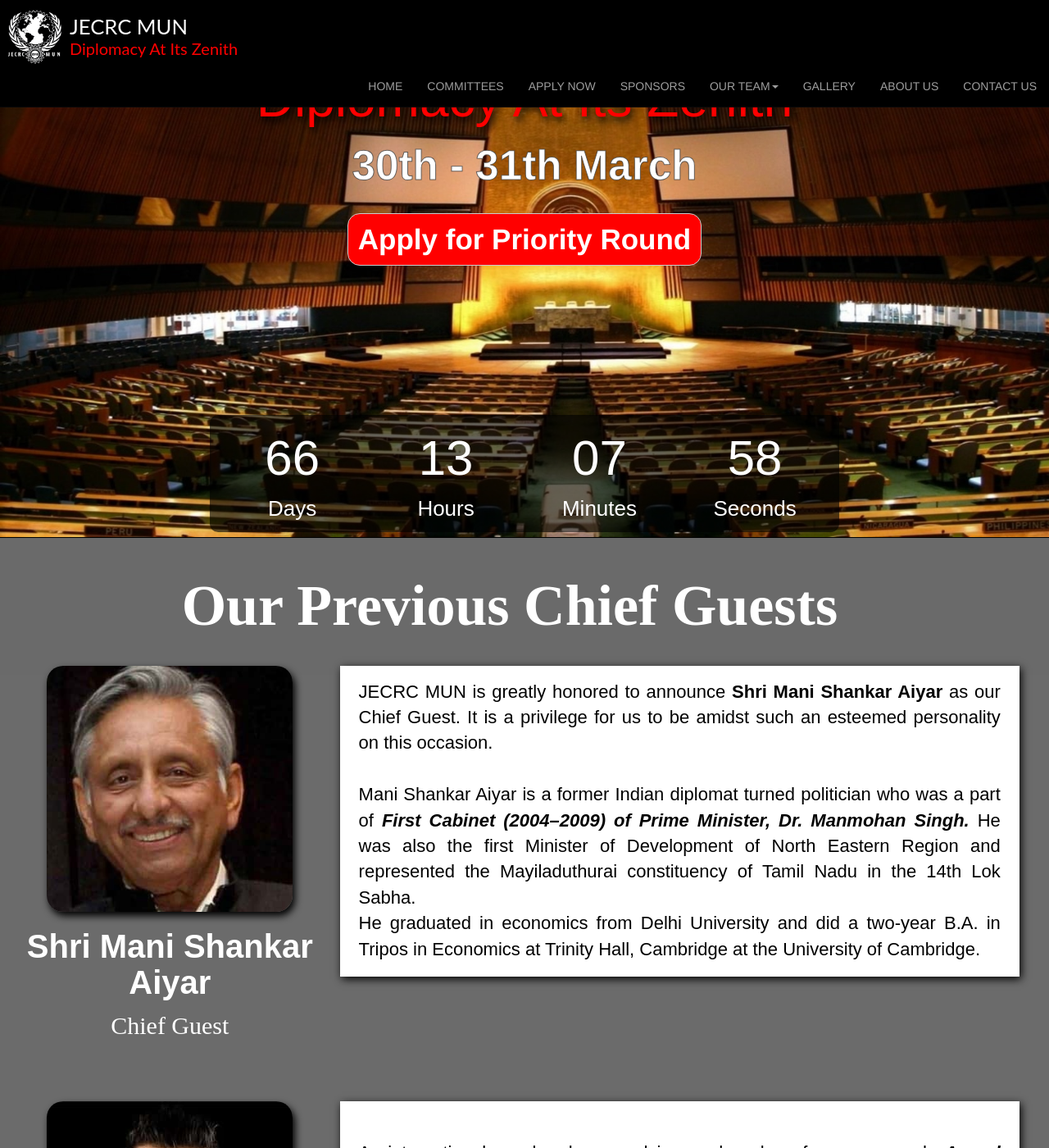
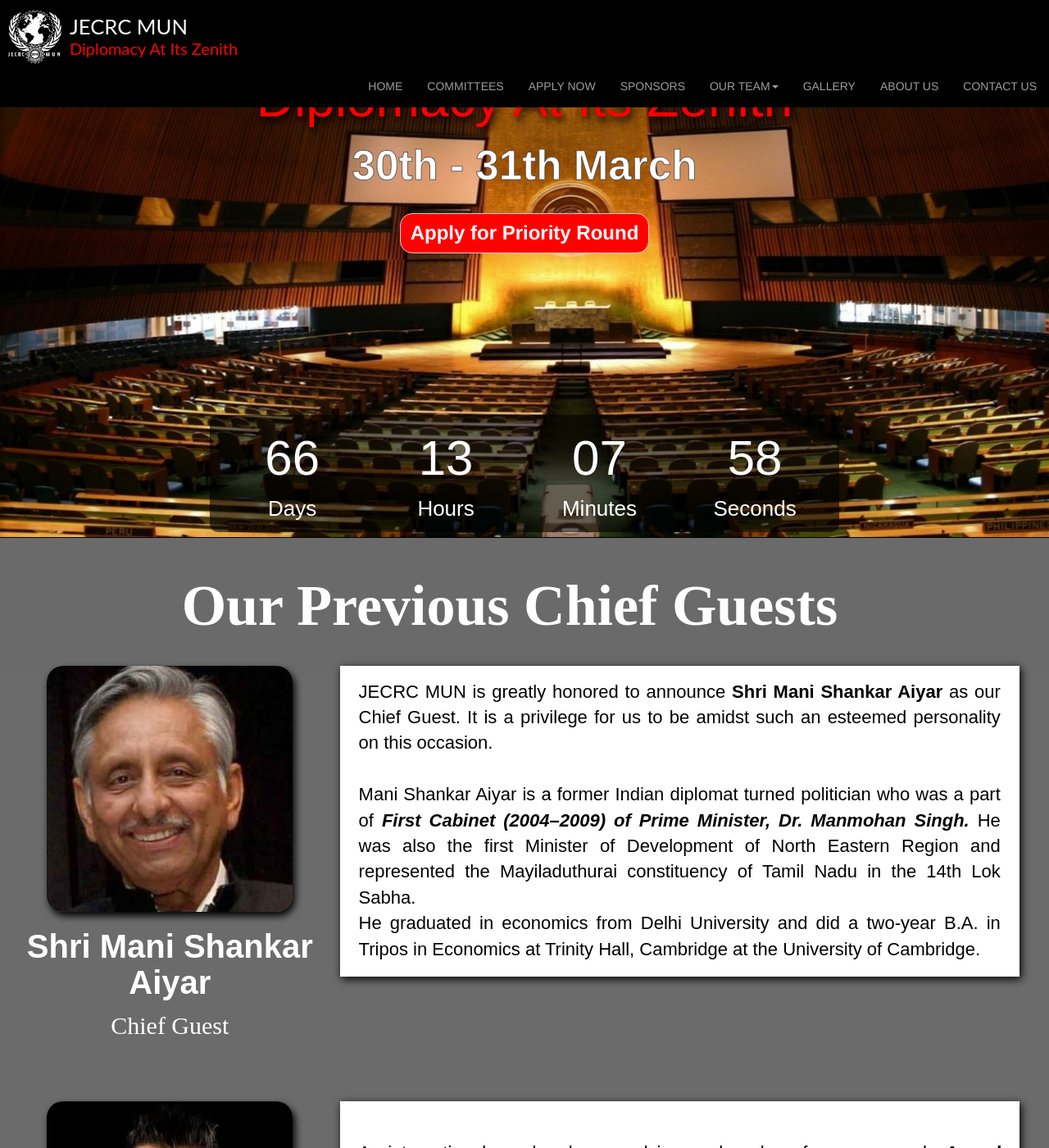
Before and after one commit to jecrcmun19/jecrcmun19.github.io, a Jekyll site: the page built from index.html, in a window 1280 px wide and 1400 px high, scrolled down 194 px. Shown: the whole window at 82% size. Built offline with Jekyll 4.4.1, drawn with Linux system fonts in a browser that asks for light colours.

Commit message:
fix styling

```diff
--- a/assets/css/style.scss
+++ b/assets/css/style.scss
@@ -249,7 +249,7 @@ header {
     margin-bottom: 1%;
     background: red;
     color: white;
-    font-size: 35px;
+    font-size: 24px;
     border-radius: 15px;
     font-weight: bold;
   }
```
